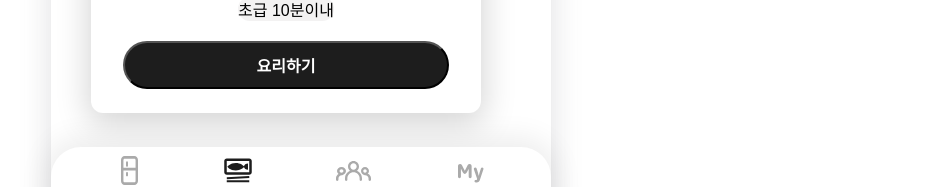
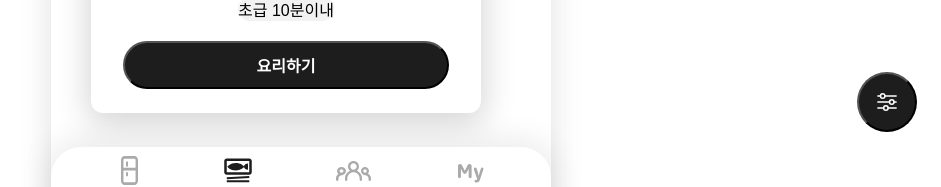
Before and after one commit to TRENDITHON-Omnivore-Team1/NaengTulCook-FE, a React (Vite) app: page /recipe in a window 1280 px wide. Shown: the part 567-754 px from the top of the page, without its empty margins (339-1280 px from the left). Built offline with nearby package versions, Linux system fonts and the light colour scheme.

Commit message:
✨: 공용 플로팅 버튼 만드는중

```diff
--- /dev/null
+++ b/src/components/common/button/floating/FloatingButton.jsx
@@ -0,0 +1,20 @@
+// import { useState } from "react";
+import * as A from "./FloatingButton.style";
+import filterSvg from "@/assets/icons/icon_filter.svg";
+import writingSvg from "@/assets/icons/icon_writing.svg";
+export default function FloatingButton({ buttonName = "필터링" }) {
+  // 추후 url에서 데이터 받아오도록 변경
+  // const [isOpened, setIsOpened] = useState(false);
+
+  return (
+    <>
+      <A.ButtonContainer onClick={() => setIsOpened(true)}>
+        {buttonName == "필터링" ? (
+          <img src={filterSvg} alt={buttonName} />
+        ) : (
+          <img src={writingSvg} alt={buttonName} />
+        )}
+      </A.ButtonContainer>
+    </>
+  );
+}
--- /dev/null
+++ b/src/components/common/button/floating/FloatingButton.style.js
@@ -0,0 +1,15 @@
+import { styled } from "styled-components";
+import { RowCenterCSS } from "@/styles/layouts/Row";
+
+export const ButtonContainer = styled.button`
+  position: fixed;
+  bottom: 6.3rem;
+  right: 24px;
+  width: 60px;
+  height: 60px;
+
+  ${RowCenterCSS}
+
+  border-radius: 50%;
+  background-color: #1d1d1d;
+`;
--- a/src/components/common/topbar/Topbar.style.js
+++ b/src/components/common/topbar/Topbar.style.js
@@ -21,7 +21,7 @@ export const ButtonArea = styled.button`
   ${RowCenterCSS}
 
   padding: 12px 20px;
-  ${theme.fonts.gi_bold_22}
+  ${(props) => props.theme.fonts.gi_bold_22}
 
   background-color: transparent;
   border: none;
@@ -62,7 +62,7 @@ export const TextButton = styled.button`
   width: 100%;
 
   color: ${({ $isActive }) => ($isActive ? "#1d1d1d" : "#aaaaaa")};
-  ${theme.fonts.gi_bold_20}
+  ${(props) => props.theme.fonts.gi_bold_20}
 
   border: none;
   border-bottom: 1px solid #f5f5f5;
--- a/src/pages/RecipePage.jsx
+++ b/src/pages/RecipePage.jsx
@@ -1,3 +1,4 @@
+import FloatingButton from "@/components/common/button/floating/FloatingButton";
 import Topbar from "../components/common/topbar/Topbar";
 import RecipeCard from "@/components/recipe/RecipeCard";
 
@@ -8,6 +9,7 @@ export default function RecipePage() {
     <>
       <Topbar optionList={optionList} />
       <RecipeCard />
+      <FloatingButton />
     </>
   );
 }
```
Also changed, not shown: src/assets/icons/icon_filter.svg (added), src/assets/icons/icon_writing.svg (added), src/components/common/BackgroundOverlay.jsx (added).
